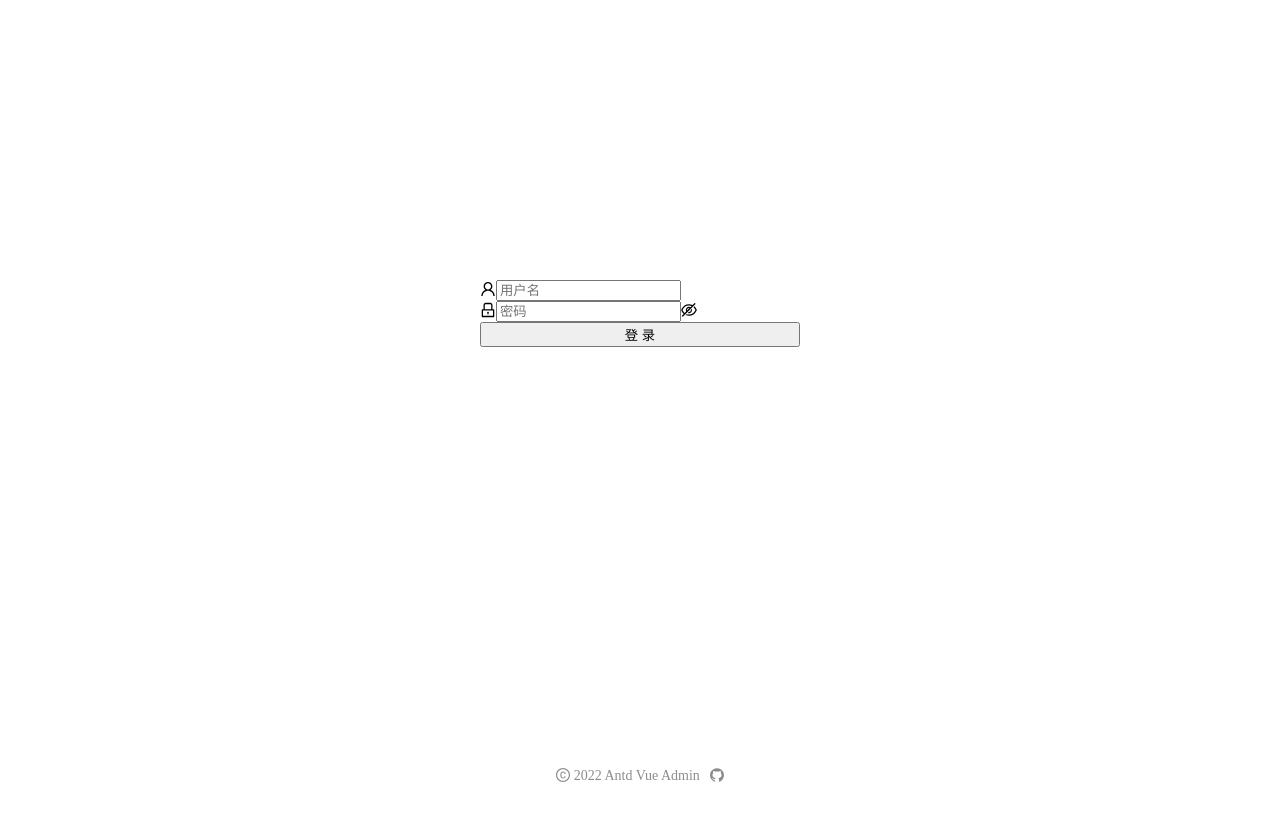
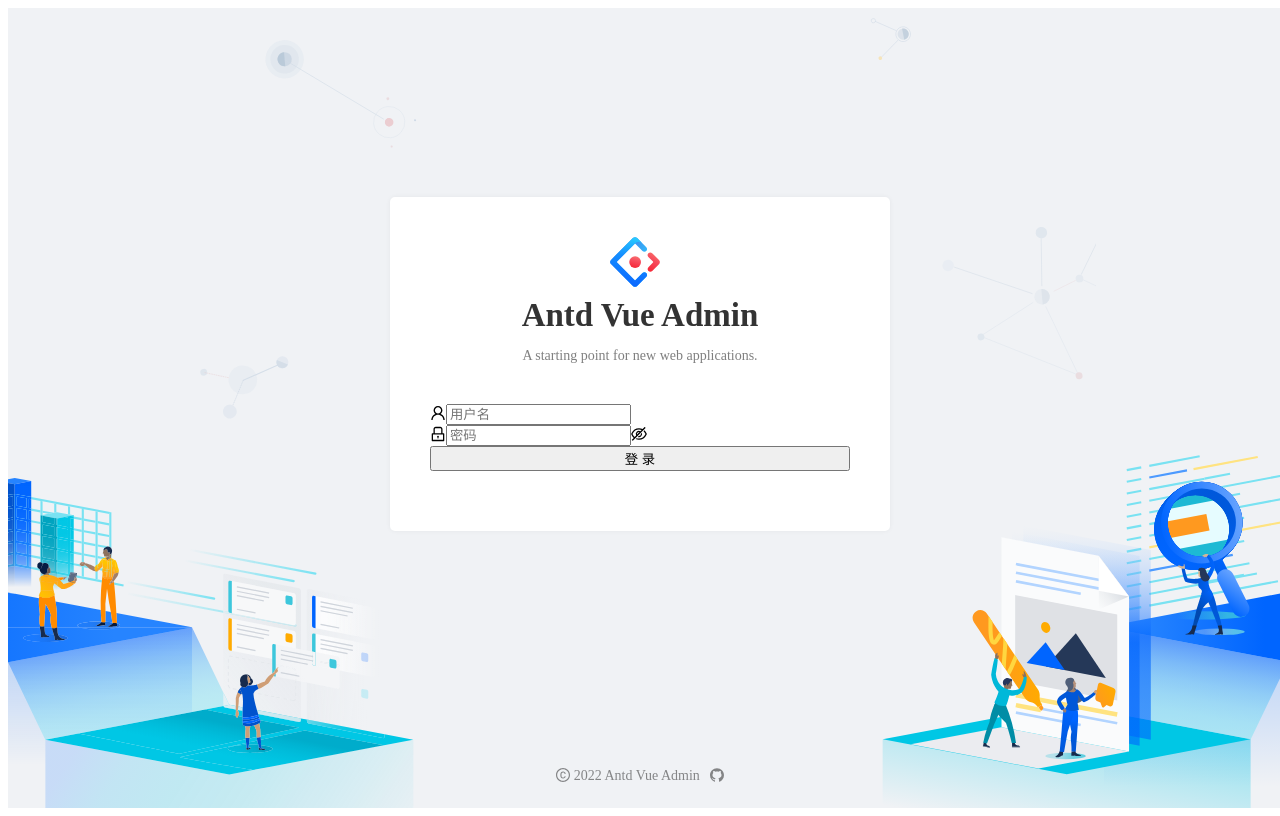
Before and after one commit to liamwang/antd-vue-admin, a Vue app: page /#/login in a window 1280 px wide. Built offline with nearby package versions, Linux system fonts and the light colour scheme.

Commit message:
优化登录页面样式

```diff
--- a/src/pages/login/index.vue
+++ b/src/pages/login/index.vue
@@ -5,6 +5,8 @@ import { UserOutlined, LockOutlined } from '@ant-design/icons-vue'
 import Footer from '@/layout/Footer.vue'
 import useAuth from '@/hooks/useAuth'
 import useRequest from '@/hooks/useRequest'
+
+const appName = import.meta.env.VITE_APP_NAME
 
 const form = reactive({
   username: '',
@@ -26,9 +28,15 @@ const onFinish = (values: any) => {
 </script>
 
 <template>
+  <div class="login-bg"></div>
   <div class="login">
     <div class="login-form">
       <Form :model="form" :rules="rules" @finish="onFinish">
+        <div class="login-header">
+          <div><img src="/logo.svg" /></div>
+          <h1>{{ appName }}</h1>
+          <p>A starting point for new web applications.</p>
+        </div>
         <Form.Item name="username">
           <Input
             v-model:value="form.username"
@@ -82,12 +90,58 @@ const onFinish = (values: any) => {
     align-items: center;
     justify-content: center;
     .ant-form {
-      width: 320px;
-      padding-bottom: 100px;
+      background: #fff;
+      width: 420px;
+      border-radius: 5px;
+      padding: 40px 40px 60px;
+      box-shadow: rgb(0 0 0 / 5%) 0px 0px 5px;
     }
     .ant-btn {
       width: 100%;
     }
   }
+  &-header {
+    text-align: center;
+    h1 {
+      color: rgba(0, 0, 0, 0.8);
+      font-weight: 600;
+      font-size: 33px;
+      margin: 6px 0;
+    }
+    img {
+      width: 50px;
+      margin-right: 10px;
+    }
+    p {
+      font-size: 14px;
+      color: rgba(0, 0, 0, 0.5);
+      margin-bottom: 40px;
+    }
+  }
+}
+
+.login-bg {
+  position: absolute;
+  width: 100%;
+  height: 100%;
+  z-index: -1;
+  background: #f0f2f5;
+  background-image: url(/assets/login-bg.svg), url(/assets/login-left-bg.svg),
+    url(/assets/login-right-bg.svg);
+  background-repeat: no-repeat, no-repeat, no-repeat;
+  background-attachment: fixed, fixed, fixed;
+  background-size: 70%, 420px, 420px;
+  background-position: center 10px, left bottom, right bottom;
+}
+@media (max-width: 1200px) {
+  .login-bg {
+    background-size: 70%, 368px, 368px;
+  }
+}
+
+@media (max-width: 768px) {
+  .login-bg {
+    background-size: 70%, 150px, 150px;
+  }
 }
 </style>
```
Also changed, not shown: 1 other file (tests, documents, lock files or other folders).
